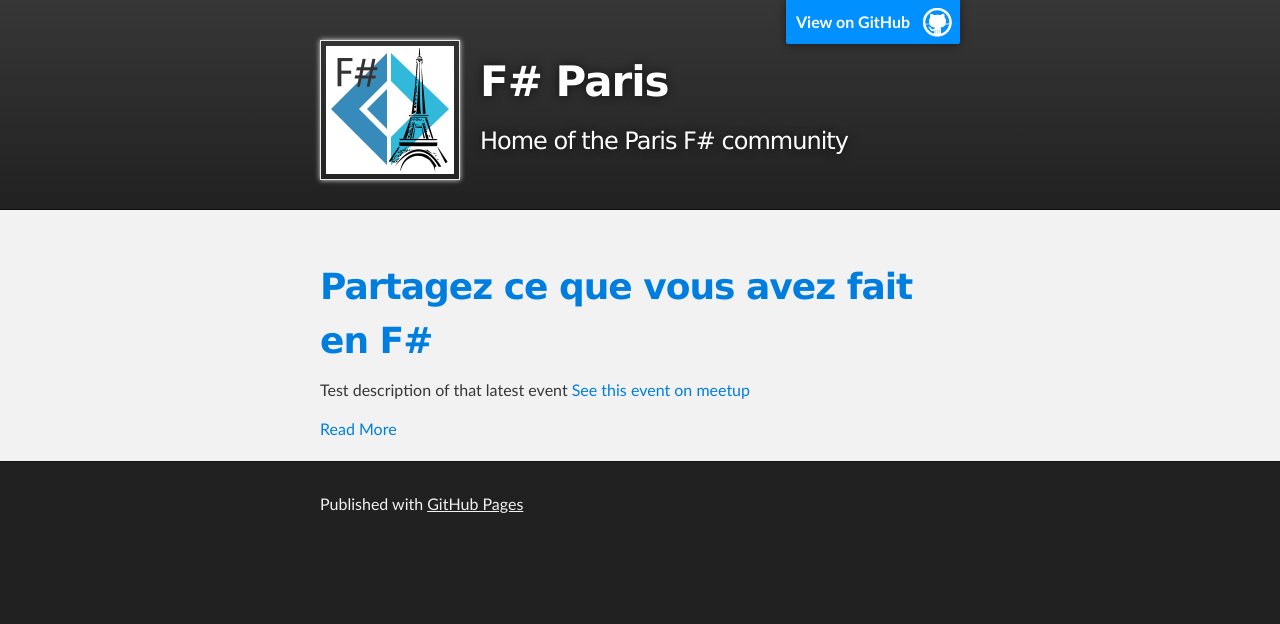
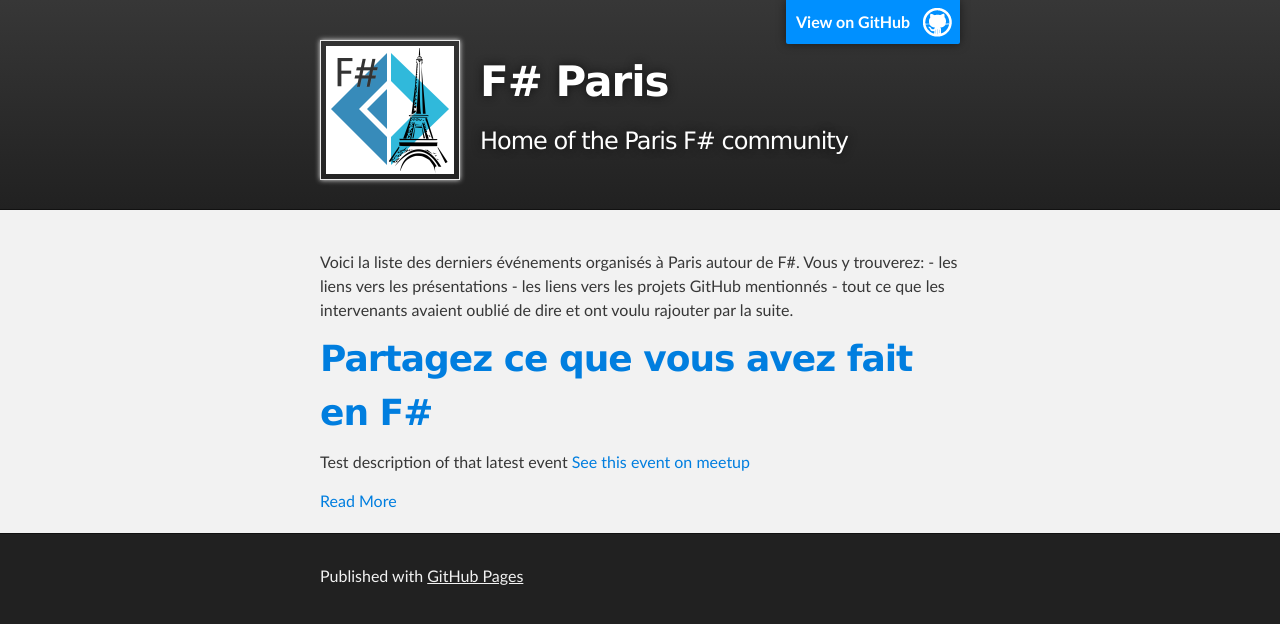
Before and after one commit to FSharpParis/fsharpparis.github.io, a Jekyll site: the page built from index.html, in a window 1280 px wide. Shown: the top 624 px of the page. Built offline with Jekyll 4.4.1, drawn with Linux system fonts in a browser that asks for light colours; the list of posts is cut into pages by our own code.

```diff
--- a/index.html
+++ b/index.html
@@ -1,6 +1,11 @@
 ---
 layout: index
 ---
+
+Voici la liste des derniers événements organisés à Paris autour de F#. Vous y trouverez:
+- les liens vers les présentations
+- les liens vers les projets GitHub mentionnés
+- tout ce que les intervenants avaient oublié de dire et ont voulu rajouter par la suite.
 
 <div class="posts">
   {% for post in site.posts %}
```
Also changed, not shown: _layouts/post.html (added, +11 -0 lines).
